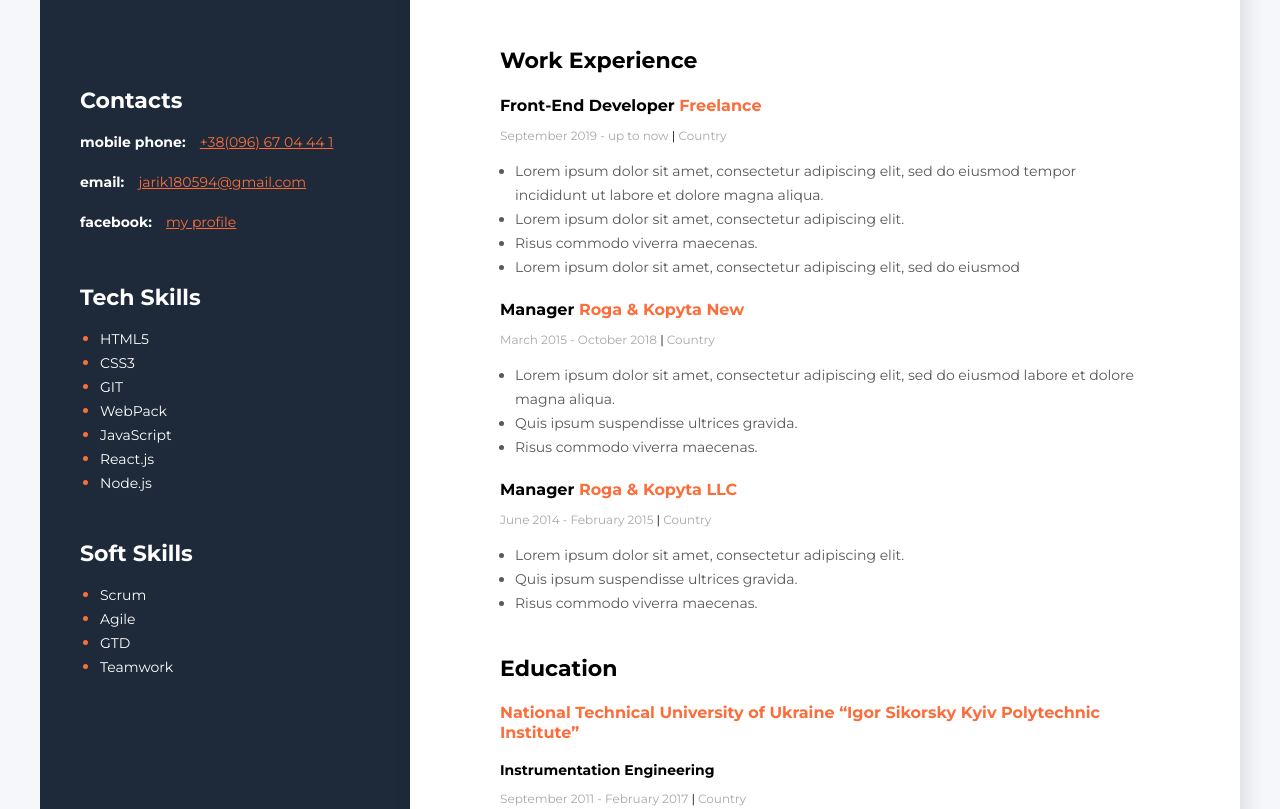
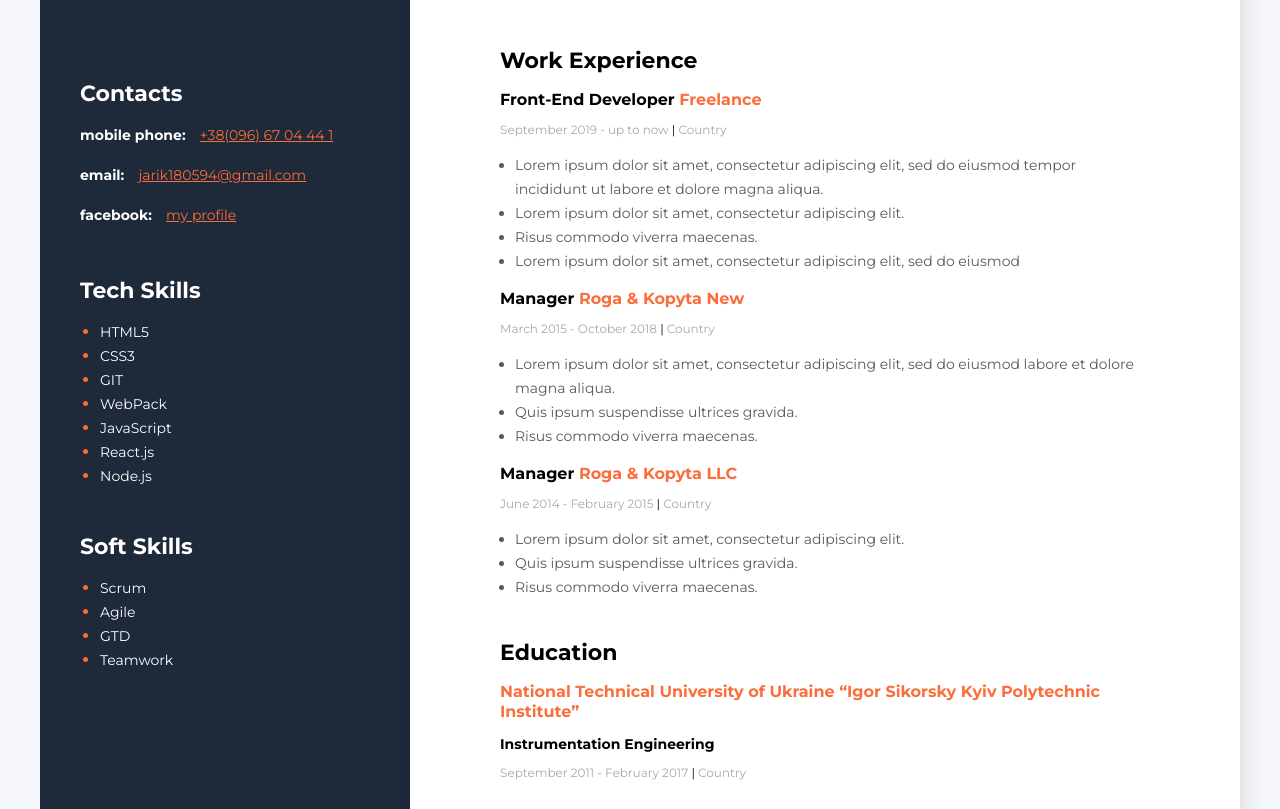
Before and after one commit to vitaliimak/FE_Course, a plain HTML site: page src/yaroslav_hrytsiak/01/index.html in a window 1280 px wide. Shown: the part 545-1354 px from the top of the page. Drawn offline with Linux system fonts and the light colour scheme.

Commit message:
fixed_mistakes

```diff
--- a/src/yaroslav_hrytsiak/01/index.html
+++ b/src/yaroslav_hrytsiak/01/index.html
@@ -48,10 +48,8 @@
                  </section>
 
                  <section class="work">
-                <h4 class="title">Work Experience</h4>
-
-                <div>
-                    <h4 class="work-position">Front-End Developer <span class="organization">Freelance</span>  </h4>
+                     <h3 class="title">Work Experience</h3>
+                         <h3 class="work-position">Front-End Developer <span class="organization">Freelance</span>  </h3>
                          <p class="period">September 2019 - up to now  <span class="line">|</span>    Country</p>
                          <ul class="work-list">
                              <li class="work-list-item">Lorem ipsum dolor sit amet, consectetur adipiscing elit, sed do eiusmod tempor incididunt ut labore et dolore magna aliqua.</li>
@@ -59,43 +57,38 @@
                              <li class="work-list-item">Risus commodo viverra maecenas.</li>
                              <li class="work-list-item">Lorem ipsum dolor sit amet, consectetur adipiscing elit, sed do eiusmod</li>
                          </ul>
-                </div>
-
-                <div>
-                    <h4 class="work-position">Manager <span class="organization">Roga &#38; Kopyta New</span>  </h4>
+                         <h3 class="work-position">Manager <span class="organization">Roga &#38; Kopyta New</span>  </h3>
                          <p class="period">March 2015 - October 2018 <span class="line">|</span>   Country</p>
                          <ul class="work-list">
                              <li class="work-list-item">Lorem ipsum dolor sit amet, consectetur adipiscing elit, sed do eiusmod labore et dolore magna aliqua.</li>
                              <li class="work-list-item">Quis ipsum suspendisse ultrices gravida.</li>
                              <li class="work-list-item">Risus commodo viverra maecenas. </li>
                          </ul>
-                </div>
-
-                <div>
-                    <h4 class="work-position">Manager <span class="organization">Roga &#38; Kopyta LLC </span> </h4>
+                         <h3 class="work-position">Manager <span class="organization">Roga &#38; Kopyta LLC </span> </h3>
                          <p class="period">June 2014 - February 2015  <span class="line">|</span>  Country</p>
                          <ul class="work-list">
                              <li class="work-list-item">Lorem ipsum dolor sit amet, consectetur adipiscing elit. </li>
                              <li class="work-list-item">Quis ipsum suspendisse ultrices gravida.</li>
                              <li class="work-list-item">Risus commodo viverra maecenas.  </li>
                          </ul>
-                </div>
                  </section>
 
                  <section class="education">
-                <h4 class="title">Education</h4>
-                <h4 class="university">National Technical University of Ukraine
-                    “Igor Sikorsky Kyiv Polytechnic Institute”</h4>
-                <h4 class="managment">Instrumentation Engineering</h4>
+                     <h3 class="title">Education</h3>
+                     <h3 class="university">National Technical University of Ukraine
+                         “Igor Sikorsky Kyiv Polytechnic Institute”</h3>
+                     <h3 class="managment">Instrumentation Engineering</h3>
                      <p  class="period-education">September 2011 - February 2017  <span class="line">|</span> Country</p>
                  </section>
         </div>
 
+
+
                 <aside class="sidebar">
-            <img src="IMG_0089.jpg" alt="user photo" class="photo">
+                    <img src="my_photo.jpg" alt="user photo" class="photo">
 
                     <section class="contacts">
-                <h5 class="sidebar-tittle">Contacts</h5>
+                        <h4 class="sidebar-tittle">Contacts</h4>
                         <div>
                             <p>
                                 <span class="contact-type">mobile phone:</span>
@@ -111,7 +104,7 @@
                     </section>
 
                     <section class="tech-skills">
-                <h5 class="sidebar-tittle">Tech Skills</h5>
+                        <h4 class="sidebar-tittle">Tech Skills</h4>
                         <ul class="tech-skills-list">
                             <li class="tech-skills-item" ><span class="tech-skills-text">HTML5</span> </li>
                             <li class="tech-skills-item"><span class="tech-skills-text">CSS3</span></li>
@@ -125,7 +118,7 @@
                     </section>
 
                     <section class="soft-skills">
-                <h5 class="sidebar-tittle" >Soft Skills</h5>
+                        <h4 class="sidebar-tittle" >Soft Skills</h4>
                         <ul class="soft-skills-list" >
                             <li  class="soft-skills-item"><span class="soft-skills-text">Scrum</span></li>
                             <li class="soft-skills-item"><span class="soft-skills-text">Agile</span></li>
@@ -135,7 +128,9 @@
                         </ul>
                     </section>
                 </aside >
+
     </main>
+
 
 </body>
 
```
Also changed, not shown: src/yaroslav_hrytsiak/02/index.html (+2 -2 lines), src/yaroslav_hrytsiak/01/my_photo.jpg (renamed from src/yaroslav_hrytsiak/01/IMG_0089.jpg), src/yaroslav_hrytsiak/01/styles/styles.css (line endings or trailing spaces), src/yaroslav_hrytsiak/02/style.css (line endings or trailing spaces). Lines whose indentation alone changed are shown as unchanged.
